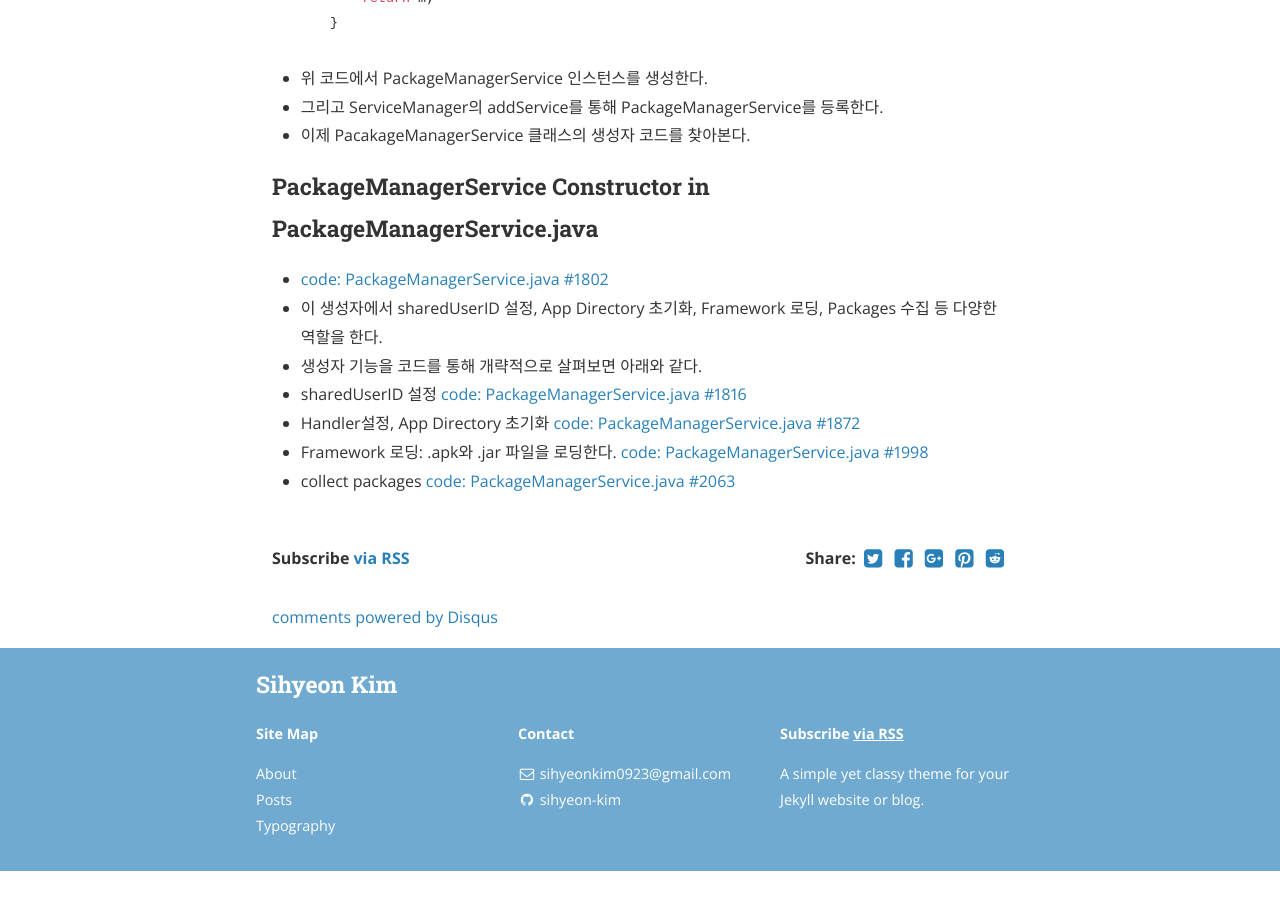
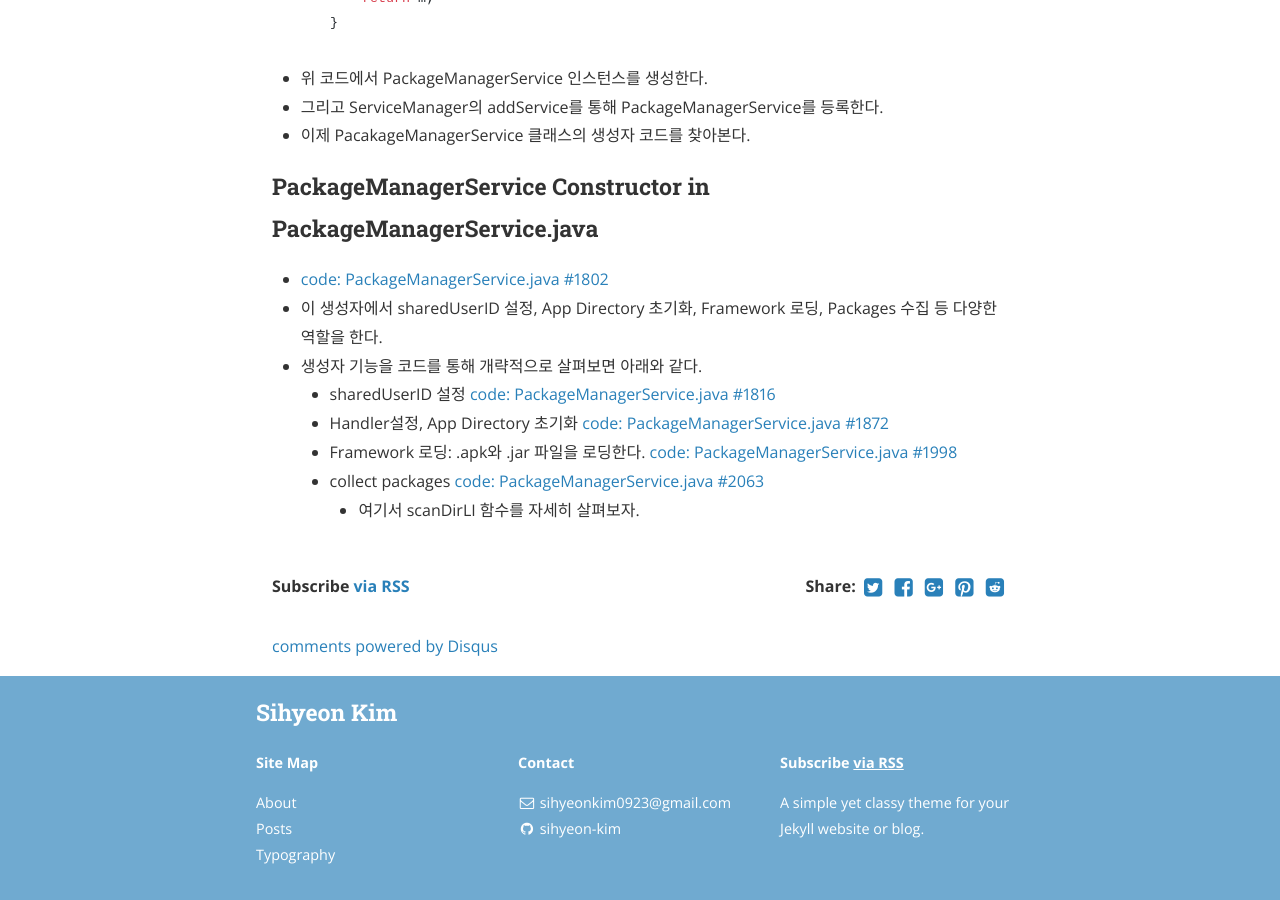
Before and after one commit to sihyeon-kim/sihyeon-kim.github.io, a Jekyll site: the page built from _posts/2019-07-02-Android-Package-Manager-#02-starting-from-system-server.markdown, in a window 1280 px wide and 900 px high, scrolled down 1377 px. Built offline with Jekyll 4.4.1, drawn with Linux system fonts in a browser that asks for light colours; nearby versions of some CDN libraries; comment, search, counter and statistics services are not loaded; before the commit the page ends 2248 px from its top, so only the background shows below that.

Commit message:
Update 2019-07-02-Android-Package-Manager-#02-starting-from-system-server.markdown

```diff
--- a/_posts/2019-07-02-Android-Package-Manager-#02-starting-from-system-server.markdown
+++ b/_posts/2019-07-02-Android-Package-Manager-#02-starting-from-system-server.markdown
@@ -50,7 +50,8 @@ categories: android-packagemanager
 - [ code: PackageManagerService.java #1802 ](https://android.googlesource.com/platform/frameworks/base/+/refs/tags/android-6.0.1_r81/services/core/java/com/android/server/pm/PackageManagerService.java#1802)
 - 이 생성자에서 sharedUserID 설정, App Directory 초기화, Framework 로딩, Packages 수집 등 다양한 역할을 한다.
 - 생성자 기능을 코드를 통해 개략적으로 살펴보면 아래와 같다.
-- sharedUserID 설정 [ code: PackageManagerService.java #1816 ](https://android.googlesource.com/platform/frameworks/base/+/refs/tags/android-6.0.1_r81/services/core/java/com/android/server/pm/PackageManagerService.java#1816)
-- Handler설정, App Directory 초기화 [ code: PackageManagerService.java #1872 ](https://android.googlesource.com/platform/frameworks/base/+/refs/tags/android-6.0.1_r81/services/core/java/com/android/server/pm/PackageManagerService.java#1872)
-- Framework 로딩: .apk와 .jar 파일을 로딩한다. [ code: PackageManagerService.java #1998 ](https://android.googlesource.com/platform/frameworks/base/+/refs/tags/android-6.0.1_r81/services/core/java/com/android/server/pm/PackageManagerService.java#1998)
-- collect packages [ code: PackageManagerService.java #2063 ](https://android.googlesource.com/platform/frameworks/base/+/refs/tags/android-6.0.1_r81/services/core/java/com/android/server/pm/PackageManagerService.java#2063)
+  - sharedUserID 설정 [ code: PackageManagerService.java #1816 ](https://android.googlesource.com/platform/frameworks/base/+/refs/tags/android-6.0.1_r81/services/core/java/com/android/server/pm/PackageManagerService.java#1816)
+  - Handler설정, App Directory 초기화 [ code: PackageManagerService.java #1872 ](https://android.googlesource.com/platform/frameworks/base/+/refs/tags/android-6.0.1_r81/services/core/java/com/android/server/pm/PackageManagerService.java#1872)
+  - Framework 로딩: .apk와 .jar 파일을 로딩한다. [ code: PackageManagerService.java #1998 ](https://android.googlesource.com/platform/frameworks/base/+/refs/tags/android-6.0.1_r81/services/core/java/com/android/server/pm/PackageManagerService.java#1998)
+  - collect packages [ code: PackageManagerService.java #2063 ](https://android.googlesource.com/platform/frameworks/base/+/refs/tags/android-6.0.1_r81/services/core/java/com/android/server/pm/PackageManagerService.java#2063)
+    - 여기서 scanDirLI 함수를 자세히 살펴보자.
```
